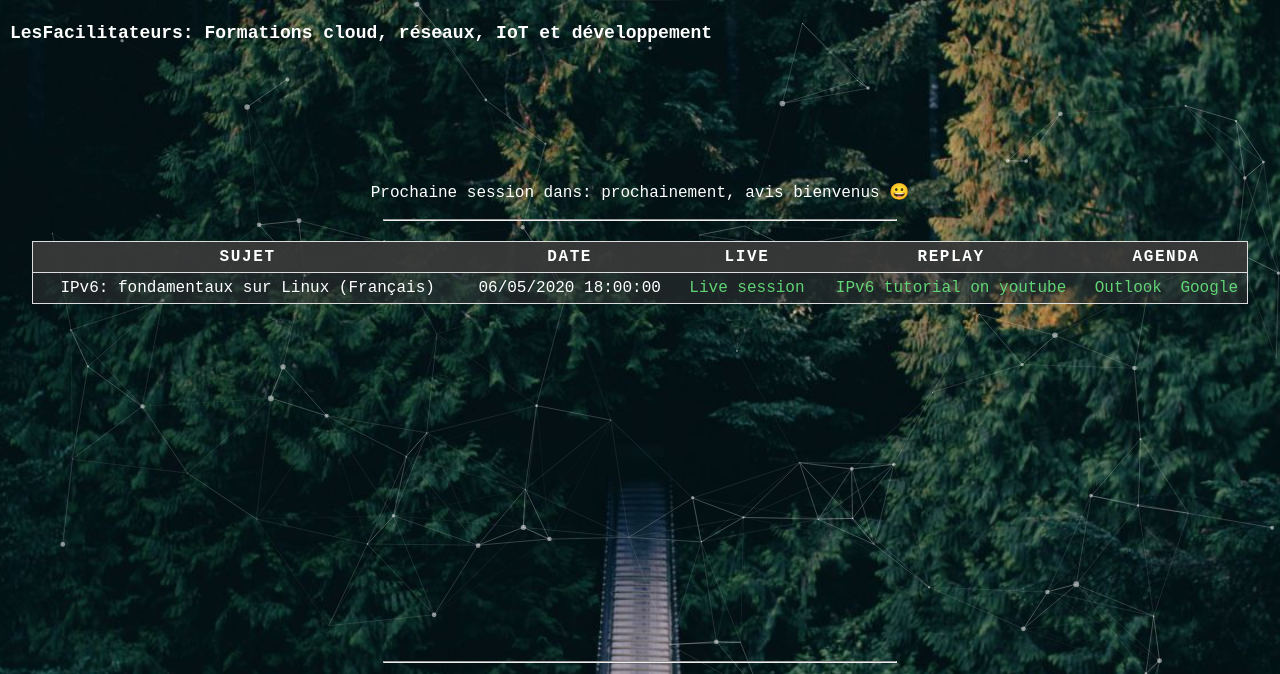
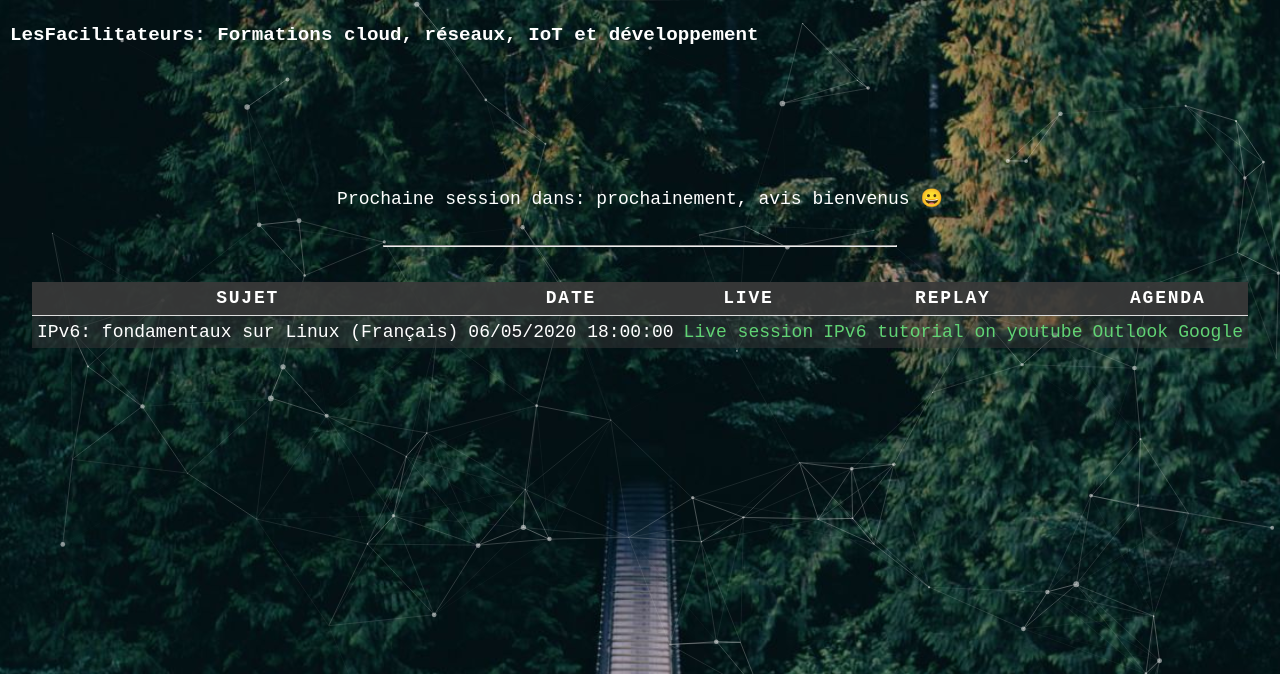
Before and after one commit to LesFacilitateurs/lesfacilitateurs.github.io, a plain HTML site: page index.html in a window 1280 px wide. Shown: the top 674 px of the page. Drawn offline with nearby package versions, Linux system fonts and the light colour scheme; a script that the page names is missing.

Commit message:
Update table style

```diff
--- a/css/main.css
+++ b/css/main.css
@@ -15,7 +15,7 @@ body {
     line-height: 1.25;
 }
 
-h1 { font-size: large; }
+h1 { font-size: larger; }
 
 a {
     text-decoration: none;
@@ -23,7 +23,8 @@ a {
 }
 
 hr {
-    margin: auto;
+    margin-top: 35px;
+    margin-bottom: 35px;
     width: 40%;
 }
 
@@ -41,6 +42,7 @@ hr {
     width: 100%;
     padding-top: 100px;
     text-align: center;
+    font-size: large;
 }
 
 .social {
@@ -50,11 +52,11 @@ hr {
 /* END of added from previous page*/
 
 table {
-    border: 1px solid #ccc;
     border-collapse: collapse;
     overflow-y: auto;
     overflow-x: hidden;
     width: 100%;
+    font-size: large;
 }
 
 thead {
@@ -76,10 +78,10 @@ thead tr:nth-child(1) th{
 
 td {
     background-color: #39393980;
+    border-top: 1px solid #ddd;
 }
 
 table tr {
-    border: 1px solid #ddd;
     padding: .35em;
 }
 
```
Also changed, not shown: index.html (+0 -2 lines).
